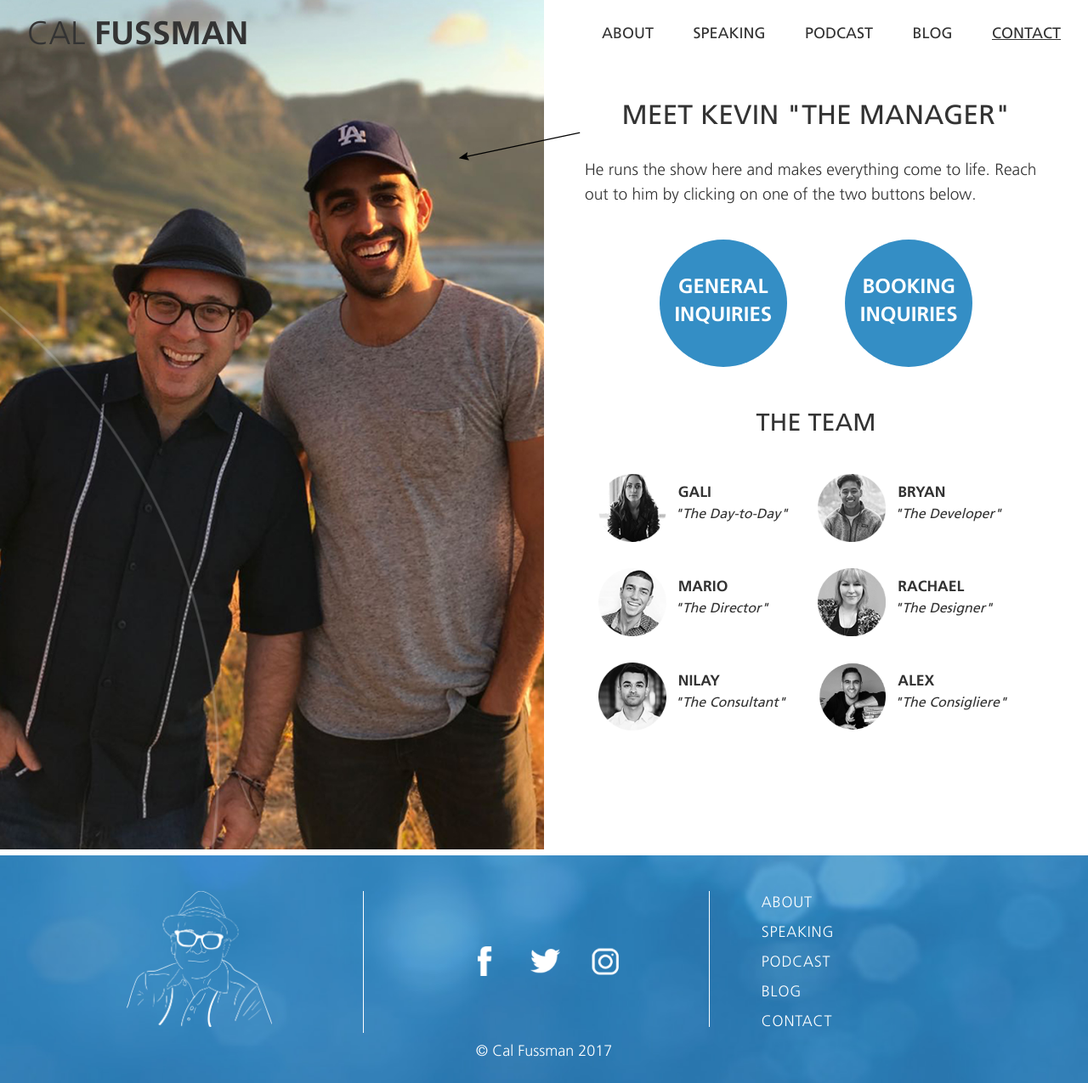
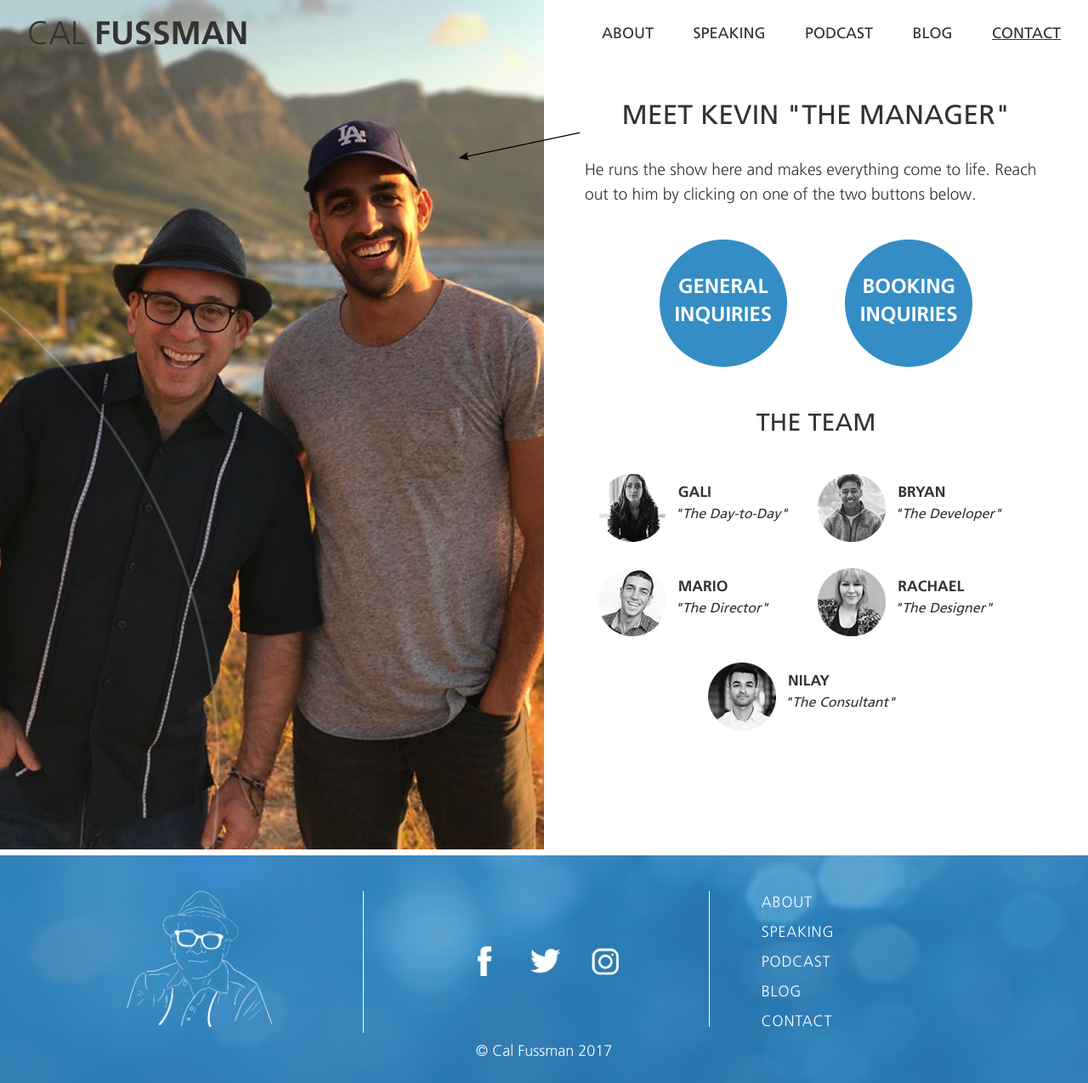
Before and after one commit to CalFussman/calfussman, a Jekyll site: the page built from contact.html, in a window 1280 px wide. Shown: the whole page at 85% size. Built offline with Jekyll 4.4.1, drawn with Linux system fonts in a browser that asks for light colours; nearby versions of some CDN libraries.

Commit message:
remove alex

```diff
--- a/contact.html
+++ b/contact.html
@@ -70,15 +70,6 @@
                             <p class="position">The Consultant</p>
                         </div>
                     </div>
-                    <div class="flag">
-                        <div class="flag__image">
-                            <img src="{{ "/assets/images/team/Alex.png" | relative_url }}" alt="Alex" />
-                        </div>
-                        <div class="flag__body">
-                            <p class="name">Alex</p>
-                            <p class="position">The Consigliere</p>
-                        </div>
-                    </div>
                 </div>
             </div>
         </div>
```
